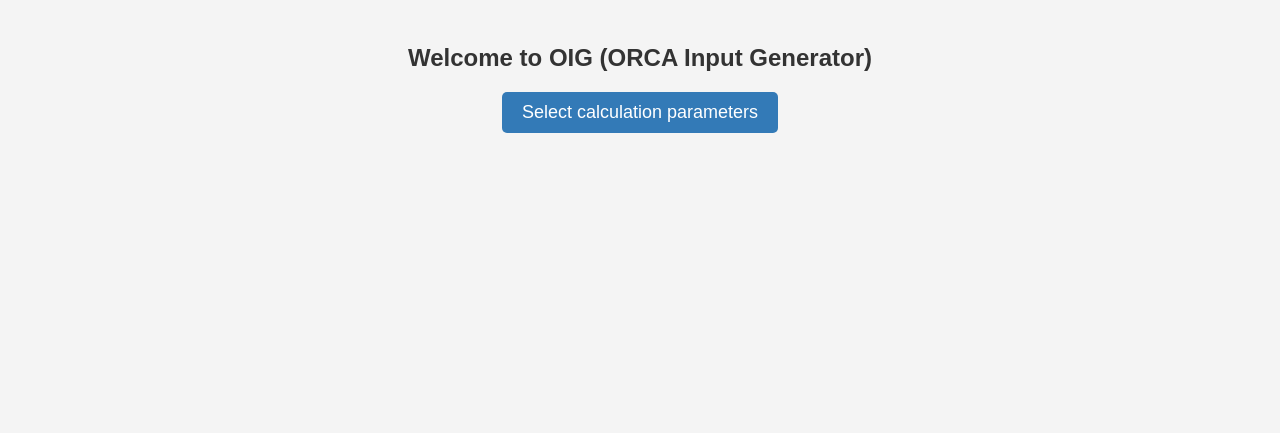
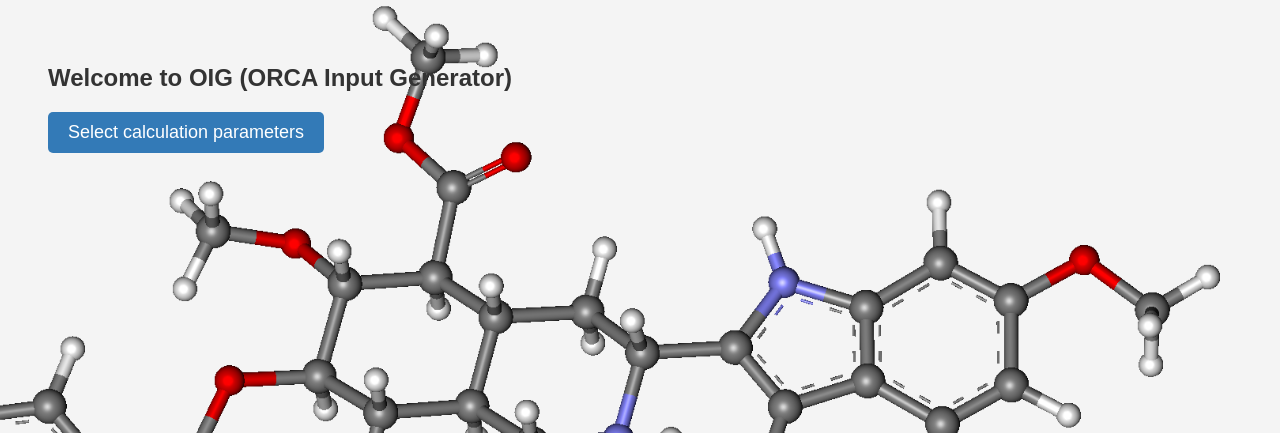
Before and after one commit to dy-cl/ORCA-Input-Generator-Web, a Django app: template oig_app/templates/index.html in a window 1280 px wide. Shown: the top 433 px of the page. Run offline with Django 3.2, Linux system fonts and the light colour scheme; the template is opened without the code that fills it, so the values that code supplies are empty.

Commit message:
Updated homepage.

```diff
--- a/oig_app/templates/index.html
+++ b/oig_app/templates/index.html
@@ -1,3 +1,5 @@
+{% load static %}
+
 <!DOCTYPE html>
 <html>
 <head>
@@ -7,7 +9,18 @@
       font-family: Arial, sans-serif;
       background-color: #f4f4f4;
       padding: 20px;
-      text-align: center;
+      display: flex;
+      align-items: center;
+      background-image: url("{% static 'adelphan-872310.png' %}");
+      background-repeat: no-repeat;
+      background-position: top right;
+      background-size: auto 980px;
+    }
+
+    .content {
+      margin-right: auto;
+      text-align: left;
+      padding: 20px;
     }
 
     h1 {
@@ -38,8 +51,11 @@
   </style>
 </head>
 <body>
-  <h1>Welcome to OIG (ORCA Input Generator)</h1>
+  <div class="content">
+    <h1>Welcome to OIG (ORCA Input Generator)</h1>
 
-  <a href="{% url 'inputs' %}">Select calculation parameters</a>
+    <a href="{% url 'inputs' %}">Select calculation parameters</a>
+  </div>
+
 </body>
 </html>
```
Also changed, not shown: oig_app/static/adelphan-872310.png (added).
